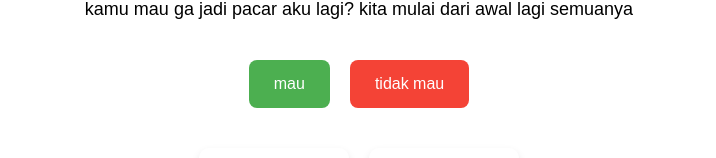
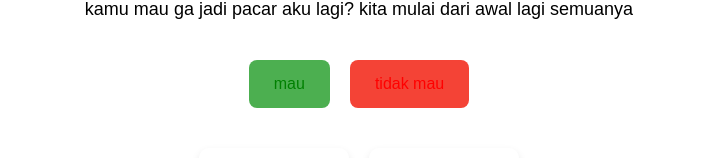
Before and after one commit to HansenWinowatan/BuatIcha, a plain HTML site: page index.html in a window 1280 px wide. Shown: the part 140-298 px from the top of the page, without its empty margins (281-997 px from the left). Drawn offline with Linux system fonts and the light colour scheme.

Commit message:
Update style.css

```diff
--- a/style.css
+++ b/style.css
@@ -33,12 +33,12 @@ button {
 
 #yesBtn {
   background-color: #4CAF50;
-  color: white;
+  color: green;
 }
 
 #noBtn {
   background-color: #f44336;
-  color: white;
+  color: red;
   position: relative;
 }
 
```
